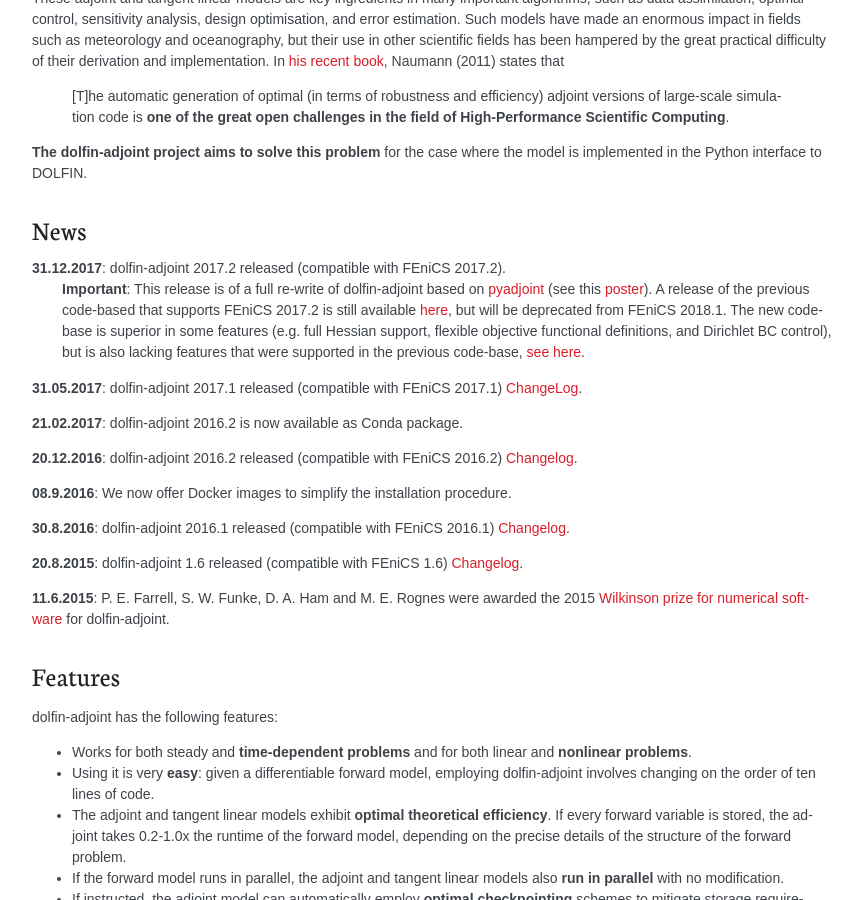
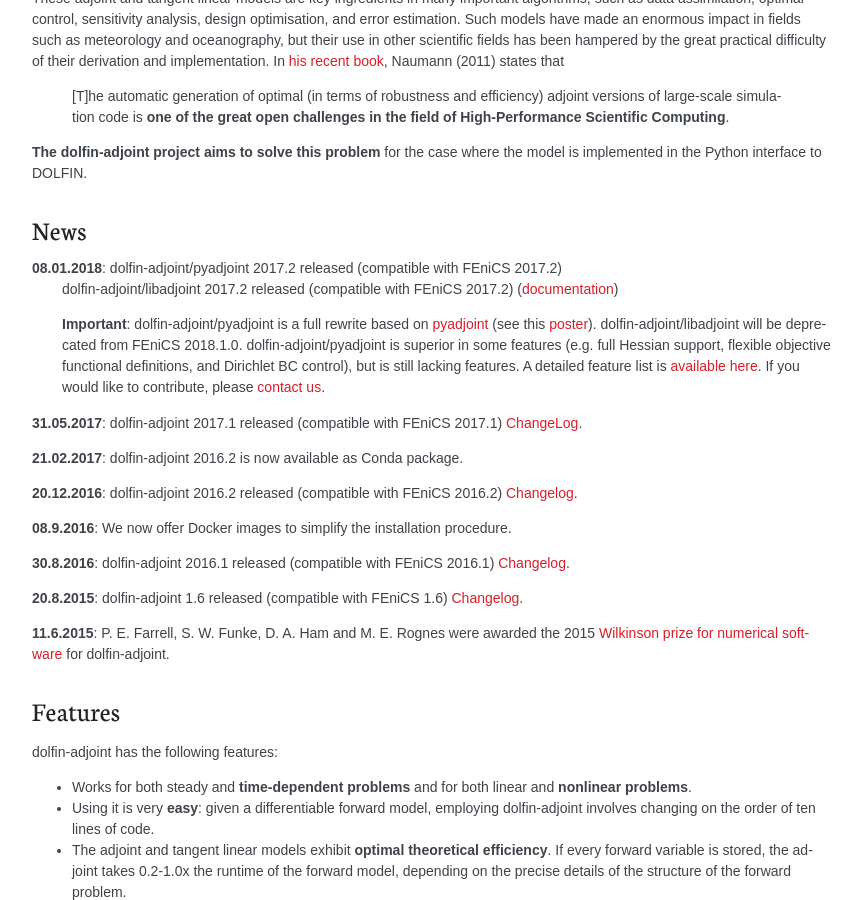
Before and after one commit to dolfin-adjoint/pyadjoint, a Sphinx documentation site: the page built from docs/source/about/index.rst, in a window 1280 px wide and 900 px high, scrolled down 869 px. Shown: the whole window, without its empty margins (188-1050 px from the left). Built offline with Sphinx 7.4.7, drawn with Linux system fonts in a browser that asks for light colours; nearby versions of some CDN libraries; library files that are not in the unit come from our copies.

Commit message:
Explain difference between da/libadjoint and pyadjoint

```diff
--- a/docs/source/about/index.rst
+++ b/docs/source/about/index.rst
@@ -31,12 +31,15 @@
 
 News
 ====
-**31.12.2017**: dolfin-adjoint 2017.2 released (compatible with FEniCS 2017.2).
-                **Important**: This release is of a full re-write of dolfin-adjoint based on `pyadjoint`_ (see this `poster`_).
-                A release of the previous code-based that supports FEniCS 2017.2 is still available `here`_,
-                but will be deprecated from FEniCS 2018.1.
-                The new code-base is superior in some features (e.g. full Hessian support, flexible objective functional definitions,
-                and Dirichlet BC control), but is also lacking features that were supported in the previous code-base, `see here`_.
+**08.01.2018**: dolfin-adjoint/pyadjoint 2017.2 released (compatible with FEniCS 2017.2)
+                dolfin-adjoint/libadjoint 2017.2 released (compatible with FEniCS 2017.2) (`documentation`_)
+
+                **Important**: dolfin-adjoint/pyadjoint is a full rewrite based on `pyadjoint`_ (see this `poster`_).
+                dolfin-adjoint/libadjoint will be deprecated from FEniCS 2018.1.0.
+                dolfin-adjoint/pyadjoint is superior in some features (e.g. full Hessian support, flexible objective functional definitions,
+                and Dirichlet BC control), but is still lacking features. A detailed feature list is `available here`_.
+                If you would like to contribute, please `contact us`_.
+
 
 **31.05.2017**: dolfin-adjoint 2017.1 released (compatible with FEniCS 2017.1) `ChangeLog`_.
 
@@ -53,9 +56,10 @@
 **11.6.2015**: P. E. Farrell, S. W. Funke, D. A. Ham and M. E. Rognes were awarded the 2015 `Wilkinson prize for numerical software`_ for dolfin-adjoint.
 
 .. _Changelog: https://bitbucket.org/dolfin-adjoint/dolfin-adjoint/raw/master/ChangeLog
-.. _see here: https://bitbucket.org/dolfin-adjoint/pyadjoint/src/master/tests/migration/README.md?at=master&fileviewer=file-view-default
+.. _available here: https://bitbucket.org/dolfin-adjoint/pyadjoint/src/master/tests/migration/README.md?at=master&fileviewer=file-view-default
+.. _contact us: support/index.html
 .. _pyadjoint: https://bitbucket.org/dolfin-adjoint/pyadjoint
-.. _here: https://bitbucket.org/dolfin-adjoint/dolfin-adjoint
+.. _documentation: http://dolfin-adjoint-doc.readthedocs.io/
 .. _Wilkinson prize for numerical software: http://www.nag.co.uk/other/WilkinsonPrize.html
 .. _poster: https://drive.google.com/file/d/1NjIFj07u_QMfuXB2Z8uv5f2LUDwY1XeM/view?usp=sharing
 
--- a/docs/source/download/index.rst
+++ b/docs/source/download/index.rst
@@ -4,6 +4,9 @@
 Installing dolfin-adjoint
 *************************
 
+**Note**: If you are looking to install the (deprecated) dolfin-adjoint/libadjoint library, visit the `dolfin-adjoint/libadjoint`_ webpage.
+
+.. _dolfin-adjoint/libadjoint: http://dolfin-adjoint-doc.readthedocs.io/en/latest/download/index.html
 
 PIP (all platforms, recommended)
 ================================
```
